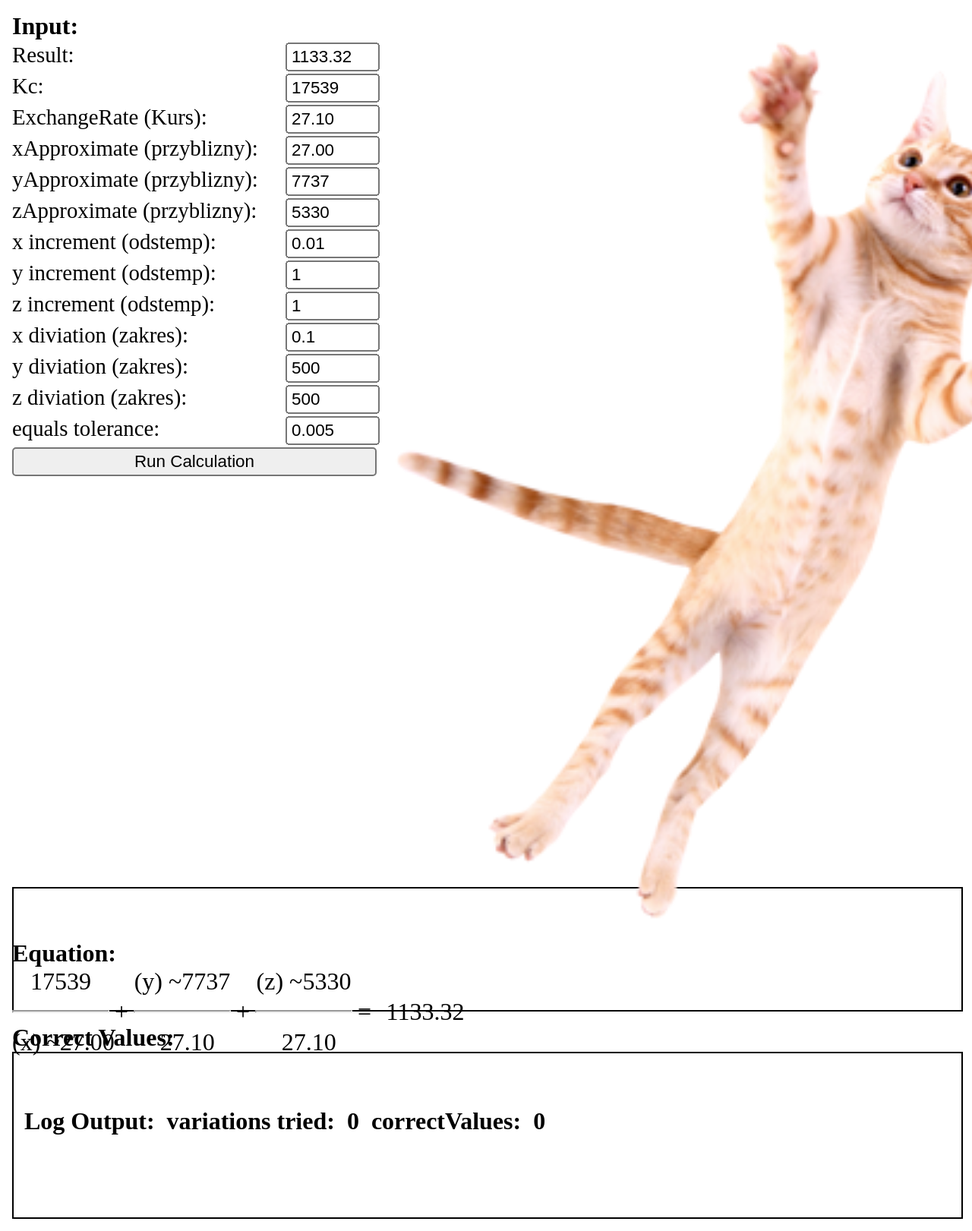
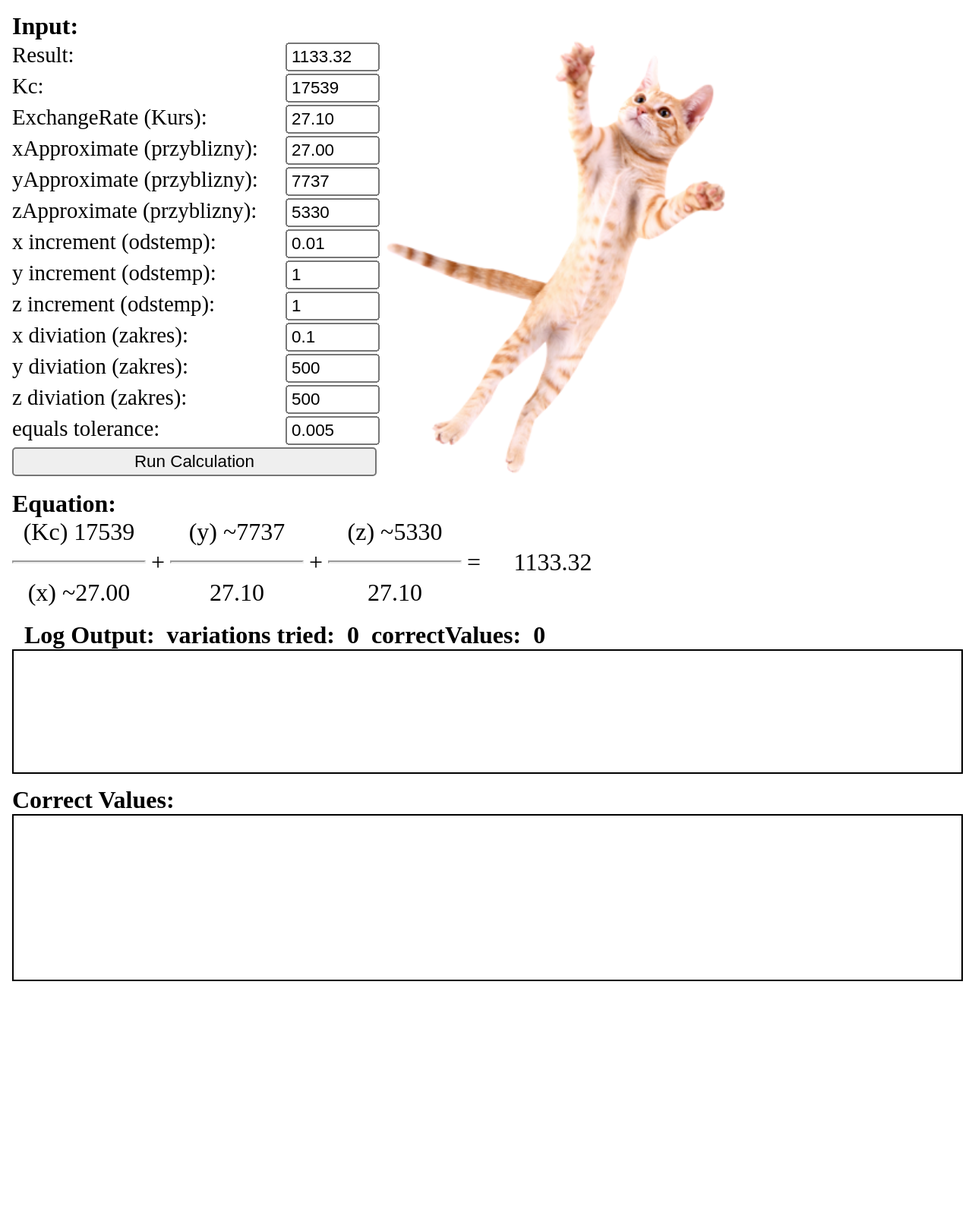
Before and after one commit to lukaprelic/MumAccounting, a Flask app: page / in a window 1280 px wide; the page is wider, and only the part inside the window is pictured. Shown: that part at 76% size. After the commit the page ends 1292 px from the top of that part, so only its background shows below. Run offline with Flask 2, Linux system fonts and the light colour scheme; parts of the project's set-up code (start-up, migrations or seed data) failed here and were passed over.

Commit message:
added translation

```diff
--- a/app.py
+++ b/app.py
@@ -7,7 +7,6 @@
 from win32api import GetSystemMetrics
 import calc
 import ctypes
-import pkg_resources.py2_warn
 
 
 def resource_path(relative_path):
--- a/requirements.txt
+++ b/requirements.txt
@@ -1,4 +1,5 @@
 Flask==1.1.2
 pyfladesk==1.1
-pywin32~=227
+pywin32==227
 pyinstaller==3.6
+setuptools<45.0.0
--- a/static/css/style.css
+++ b/static/css/style.css
@@ -63,7 +63,15 @@
    display:table-row;
    width:auto;
 }
-
+.equaltiontable .cell
+{
+    float:left;/*fix for  buggy browsers*/
+    display:table-column;
+    min-width:5.5em;
+    min-height:20px;
+    /*border:1px solid black;*/
+    text-align: center;
+}
 .cell
 {
     float:left;/*fix for  buggy browsers*/
@@ -80,12 +88,13 @@
 #inputandcat{
 display:inline-flex;
 /*max-height:20vh;*/
-height:36.5rem;
+height:18rem;
 }
 #cat{
   display: block;
   width: auto;
 max-height: 100%;
+
 }
 #catparent{
   display: block;
@@ -106,7 +115,6 @@
 }
 #logstats{
     display:inline-flex;
-    margin-top: 2rem;
 }
 #logstats div{
     display:inline-flex;
--- a/static/js/js.js
+++ b/static/js/js.js
@@ -73,6 +73,8 @@
         input = document.getElementById(val.id+"eq");
         if(input !=null)
             input.innerHTML = val.value;
+        if(val.id.includes("krouns"))
+            input.innerHTML = "(Kc) "+val.value;
         if(val.id.includes("Approximate")){
                     input.innerHTML = "("+val.id[0]+") ~"+val.value;
         }
--- a/templates/index.html
+++ b/templates/index.html
@@ -48,7 +48,7 @@
         </div>-->
     </div>
     <h3>Equation:</h3>
-    <div id="equation table">
+    <div id="equation table" class="equaltiontable">
         <div class="row">
             <div class="cell" id="krounseq"></div>
             <div class="cell thin"></div>
```
Also changed, not shown: 1 other file.
